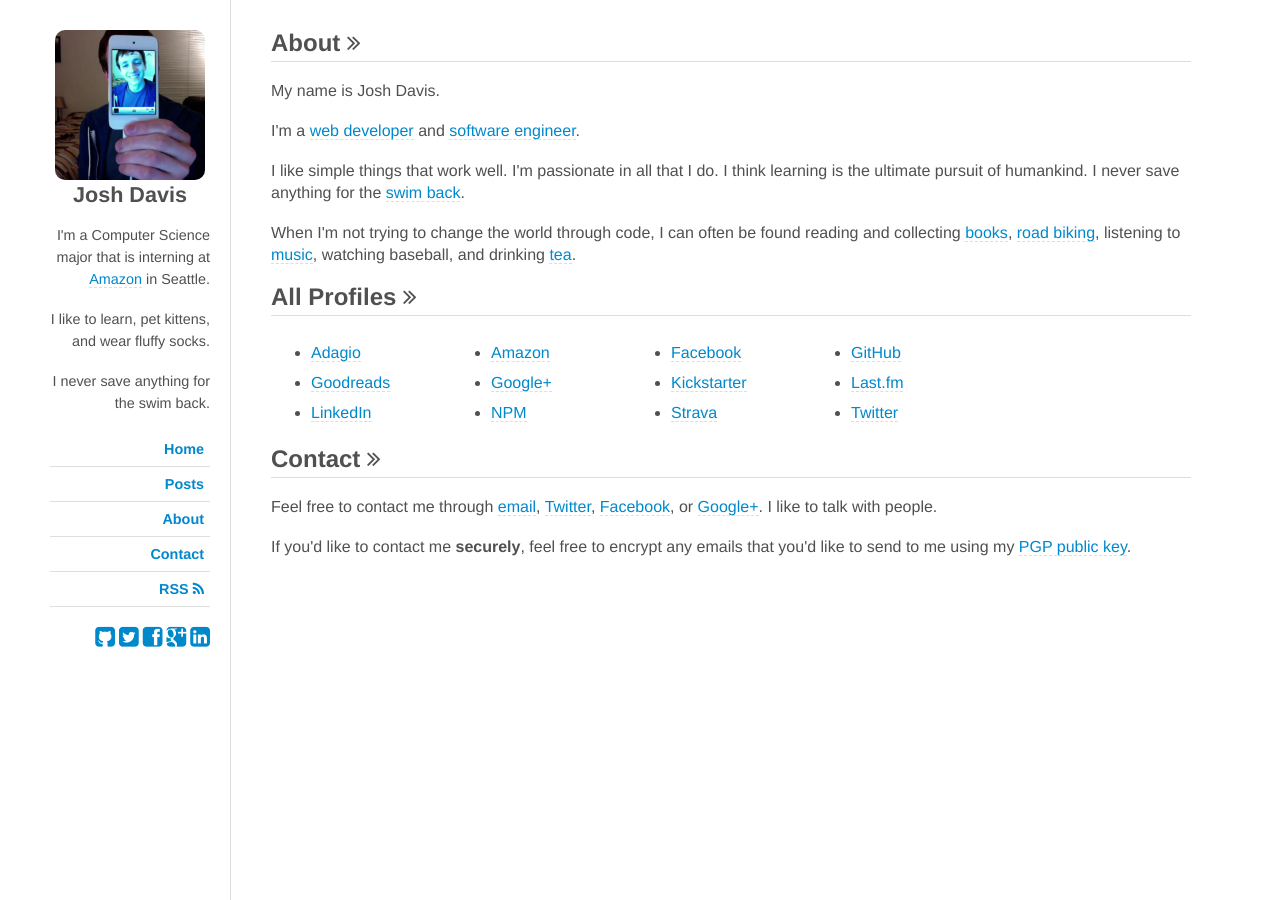
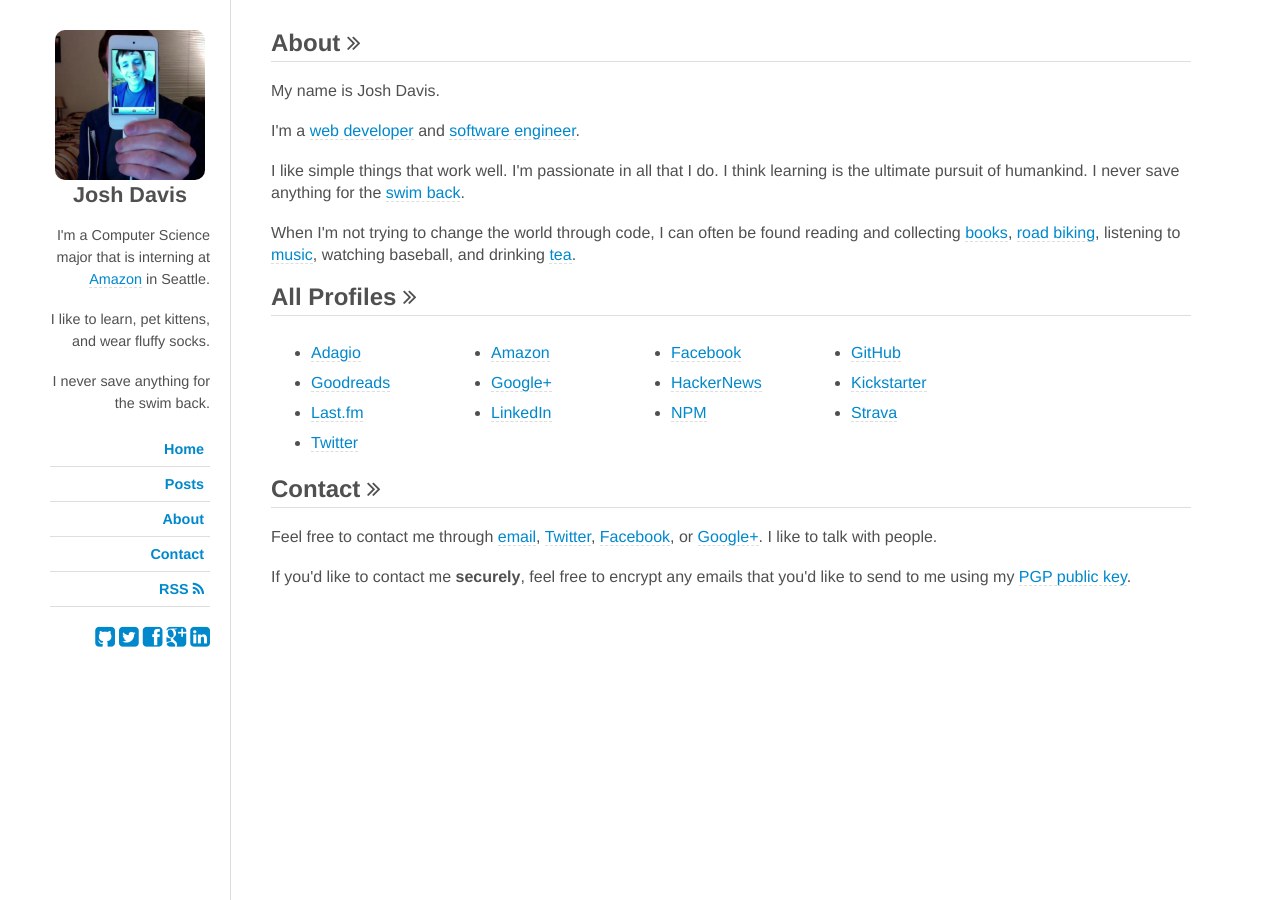
Before and after one commit to jdavis/jdavis.github.com, a Jekyll site: the page built from about.html, in a window 1280 px wide. Built offline with Jekyll 4.4.1, drawn with Linux system fonts in a browser that asks for light colours; some web fonts are replaced; Markdown is read by kramdown in place of the engine named in the settings.

Commit message:
Add link to HackerNews profile

```diff
--- a/about.html
+++ b/about.html
@@ -40,6 +40,7 @@
     <li><a title="Josh Davis on GitHub" href="https://github.com/jdavis">GitHub</a></li>
     <li><a title="Josh Davis on Goodreads" href="http://goodreads.com/joshuad">Goodreads</a></li>
     <li><a title="Josh Davis on Google+" href="https://plus.google.com/118212955073202247374/about">Google+</a></li>
+    <li><a title="Josh Davis on HackerNews" href="https://news.ycombinator.com/user?id=dadoes">HackerNews</a></li>
     <li><a title="Josh Davis on Kickstarter" href="https://kickstarter.com/profile/joshd">Kickstarter</a></li>
     <li><a title="Josh Davis on Last.fm" href="http://last.fm/user/joshldavis">Last.fm</a></li>
     <li><a title="Josh Davis on LinkedIn" href="http://linkedin.com/in/joshualeedavis">LinkedIn</a></li>
```
